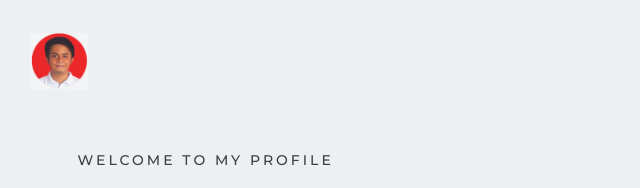
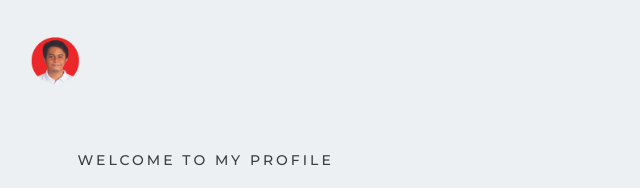
Before and after one commit to reymark345/profile, a plain HTML site: page index.html in a window 1280 px wide. Shown: the top 188 px of the page, 0-640 px from the left. Drawn offline with Linux system fonts and the light colour scheme; files whose address does not match are found by name.

Commit message:
addedsNEW

```diff
--- a/index.html
+++ b/index.html
@@ -9,7 +9,7 @@
     <meta name="description" content="">
     <meta name="viewport" content="width=device-width, initial-scale=1, shrink-to-fit=no">
     <!-- Favicon -->
-    <link rel="shortcut icon" type="image/x-icon" href="assets/images/profile.PNG">
+    <link rel="shortcut icon" type="image/x-icon" href="assets/images/profile3.PNG">
     <!-- CSS
     ============================================ -->
     <link rel="stylesheet" href="assets/css/vendor/bootstrap.min.css">
@@ -32,7 +32,7 @@
                     <div class="logo">
                         <a href="index.html">
                             <!-- <img src="assets/images/logo/logo-dark.png" alt="logo"> -->
-                            <img src="assets/images/profile.png" alt="logo" style="width: 58px;">
+                            <img src="assets/images/profile3.png" alt="logo" style="width: 50px;">
                         </a>
                     </div>
                 </div>
```
Also changed, not shown: assets/images/profile3.png (added).
